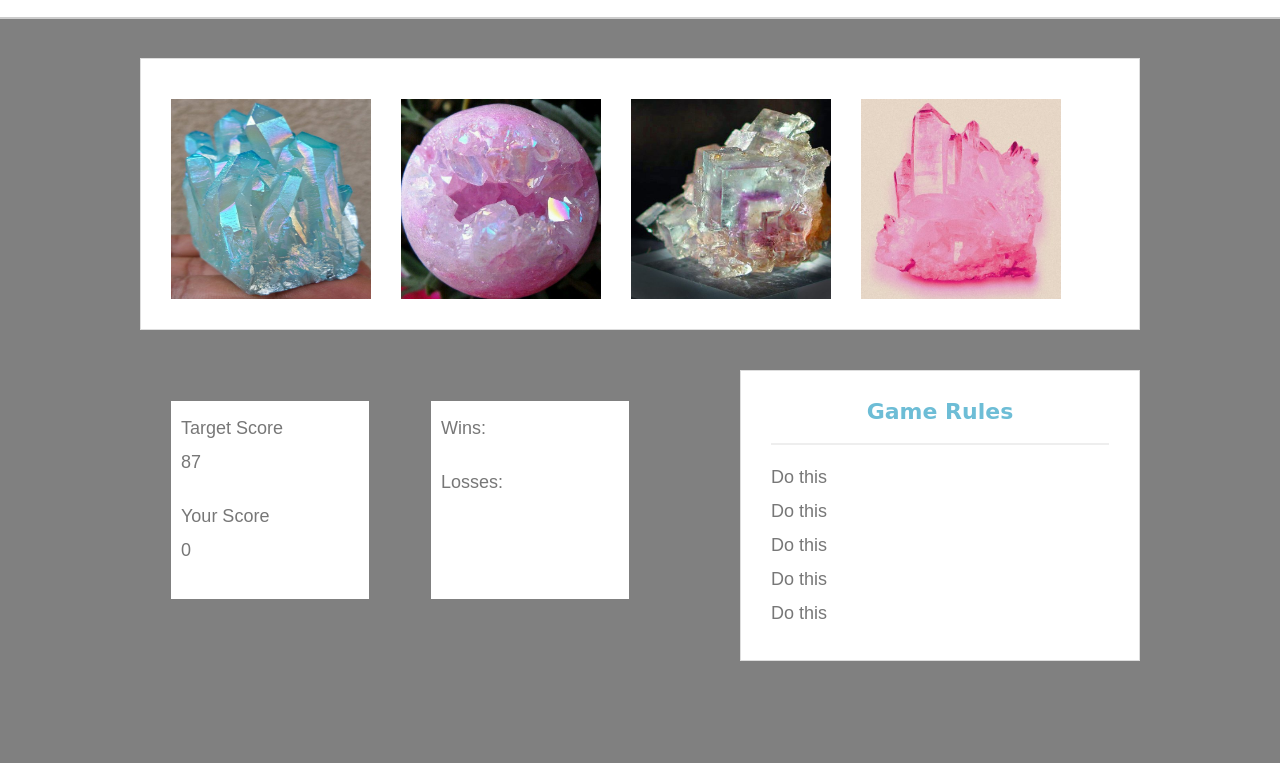
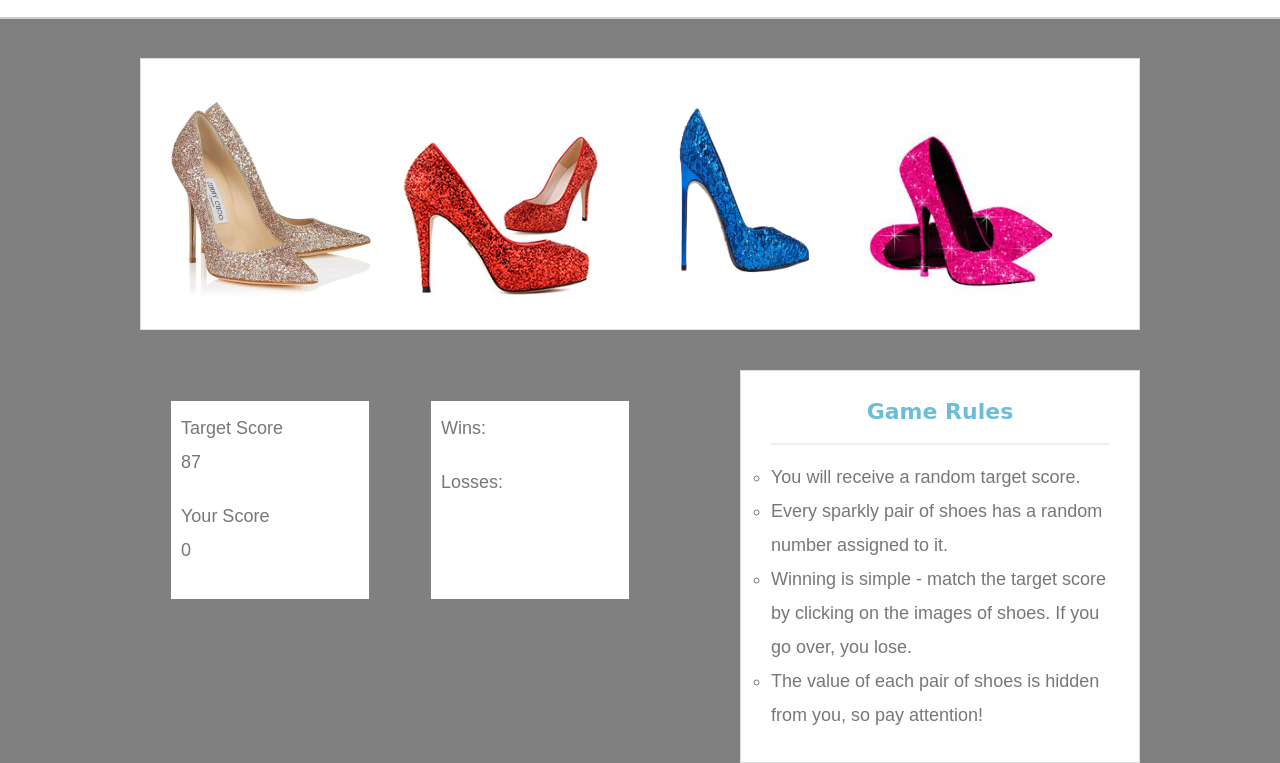
Before and after one commit to JuliaLid/Crystal-Collector-Game, a plain HTML site: page index.html in a window 1280 px wide. Shown: the part 72-835 px from the top of the page. Before the commit the page ends 800 px from the top, so only its background shows below. Drawn offline with nearby package versions, Linux system fonts and the light colour scheme.

Commit message:
Updating js file

```diff
--- a/assets/css/style.css
+++ b/assets/css/style.css
@@ -50,7 +50,9 @@ nav a:hover {
   cursor: pointer;
 }
 
-
+ul {
+   list-style-type: circle;
+}
 
 .social:hover {
   cursor: pointer;
--- a/assets/javascript/game.js
+++ b/assets/javascript/game.js
@@ -22,14 +22,18 @@ var counter = 0;
 	  		while(crystalValues.indexOf(nextNumber) !== -1) {
 	  			nextNumber = Math.floor(Math.random()*(12-1+1)+1);
 	  		}
-				crystalValues.push(nextNumber);
-				$("img").attr("data-crystal",crystalValues[i]);
+	  			crystalValues.push(nextNumber);
+				// $("img").attr("data-crystal",crystalValues[i]);
 			}
+			// var names = [ "Jon", "Nick", "Bill", "Tom" ];
+			$('.crystal-image').each(function (i) {
+ 			$(this).attr("data-crystal",crystalValues[i]);
+});
 	};
 
 	 	// assign a random number to each image as attr "data-crystalValue"//
 
-				//not working fo loop
+				//not working for loop
 				// function assignNumbers() {
 				// 	for(var j=0;j< crystalValues.length; j++) {
 				// 	$(".crystal-image").attr("data-crystal",crystalValues[j]);
@@ -42,6 +46,9 @@ var counter = 0;
 					// 				}));
 					// 			};
 
+				jQuery.each( crystalValues, function( i, val ) {
+  				$(".crystal-image").attr("data-crystal",crystalValues[i]);
+  			});
 
 targetNumber();
 crystalNumbers();
--- a/index.html
+++ b/index.html
@@ -3,7 +3,7 @@
 <head>
 	<meta charset="UTF-8">
 	<meta name="viewport" content="width=device-width, initial-scale=1.0">
-	<title>Crystal Collector</title>
+	<title>Shoes Collector</title>
 	<link rel="stylesheet" href="assets/css/reset.css">
 	<!-- <link href="https://fonts.googleapis.com/css?family=Poiret+One" rel="stylesheet">
 	<link href="https://fonts.googleapis.com/css?family=Dosis:700|Pacifico" rel="stylesheet"> -->
@@ -13,7 +13,7 @@
  	<body>
 	 	<header id="masthead">
 	 		<div class="container">
-	 			<h1>Crystal Collector</h1>
+	 			<h1>Shoes Collector</h1>
 			</div>
 	 	</header>
 
@@ -21,16 +21,16 @@
 			<div id="main-container" class="container">
 				<section class="main-section">
 					<div class="crystal">
-						<img class="crystal-image" src="assets/images/blue.jpg" alt="Crystal" >
+						<img class="crystal-image" src="assets/images/shoe-1.jpg" alt="Crystal" >
 					</div>
 					<div id="crystal">
-						<img class="crystal-image" src="assets/images/purple.jpg" alt="Crystal" >
+						<img class="crystal-image" src="assets/images/shoe-2.jpg" alt="Crystal" >
 					</div>
 					<div id="crystal">
-						<img class="crystal-image" src="assets/images/clear.jpg" alt="Crystal" >
+						<img class="crystal-image" src="assets/images/shoe-3.jpg" alt="Crystal" >
 					</div>
 					<div id="crystal">
-						<img class="crystal-image" src="assets/images/pink.jpg" alt="Crystal" >
+						<img class="crystal-image" src="assets/images/shoe-4.jpg" alt="Crystal" >
 					</div>
 					</section>
 					<section>
@@ -56,11 +56,10 @@
 				<div id="rules">
 					<h2>Game Rules</h2>
 					<ul>
-						<li>Do this</li>
-						<li>Do this</li>
-						<li>Do this</li>
-						<li>Do this</li>
-						<li>Do this</li>
+						<li>You will receive a random target score.</li>
+						<li>Every sparkly pair of shoes has a random number assigned to it. </li>
+						<li>Winning is simple - match the target score by clicking on the images of shoes. If you go over, you lose. </li>
+						<li>The value of each pair of shoes is hidden from you, so pay attention!</li>
 					</ul>
 				</div>
 			</section>
```
Also changed, not shown: assets/images/shoe-1.jpg (added), assets/images/shoe-2.jpg (added), assets/images/shoe-3.jpg (added), assets/images/shoe-4.jpg (added).
